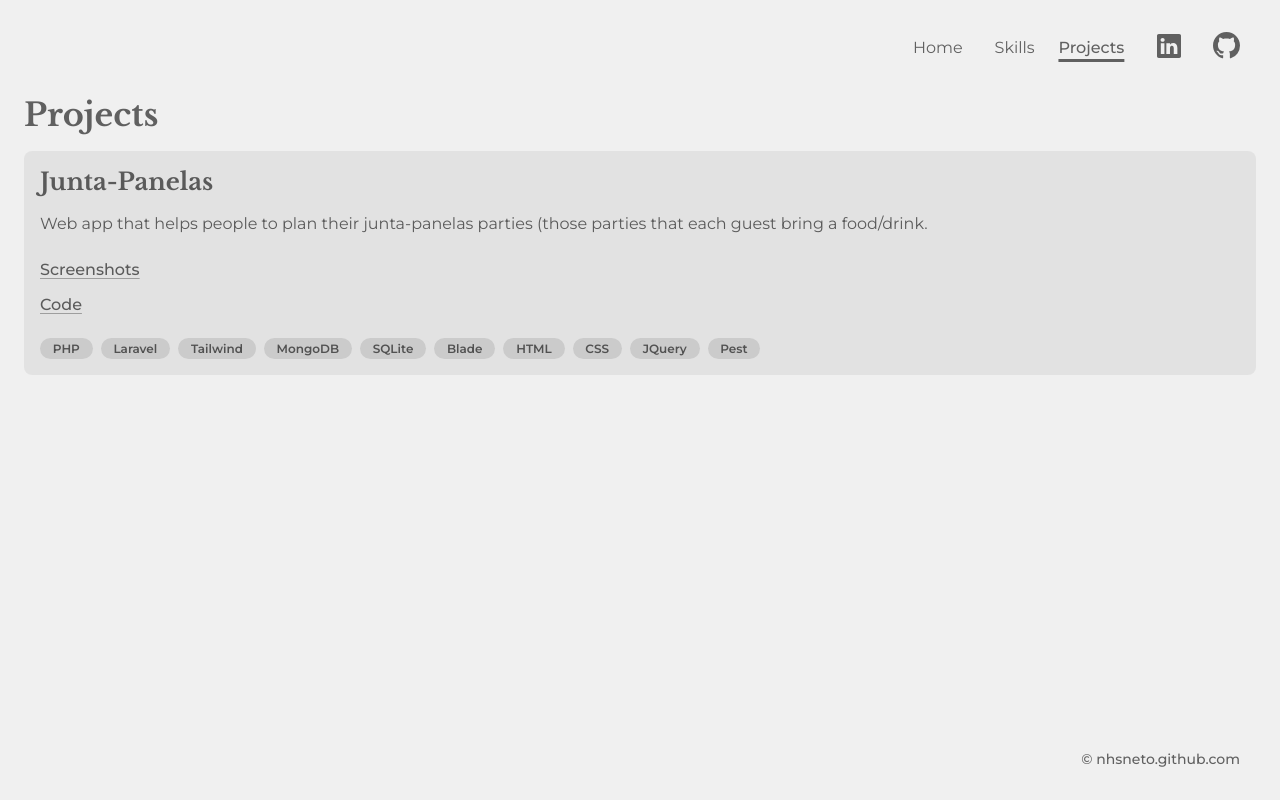
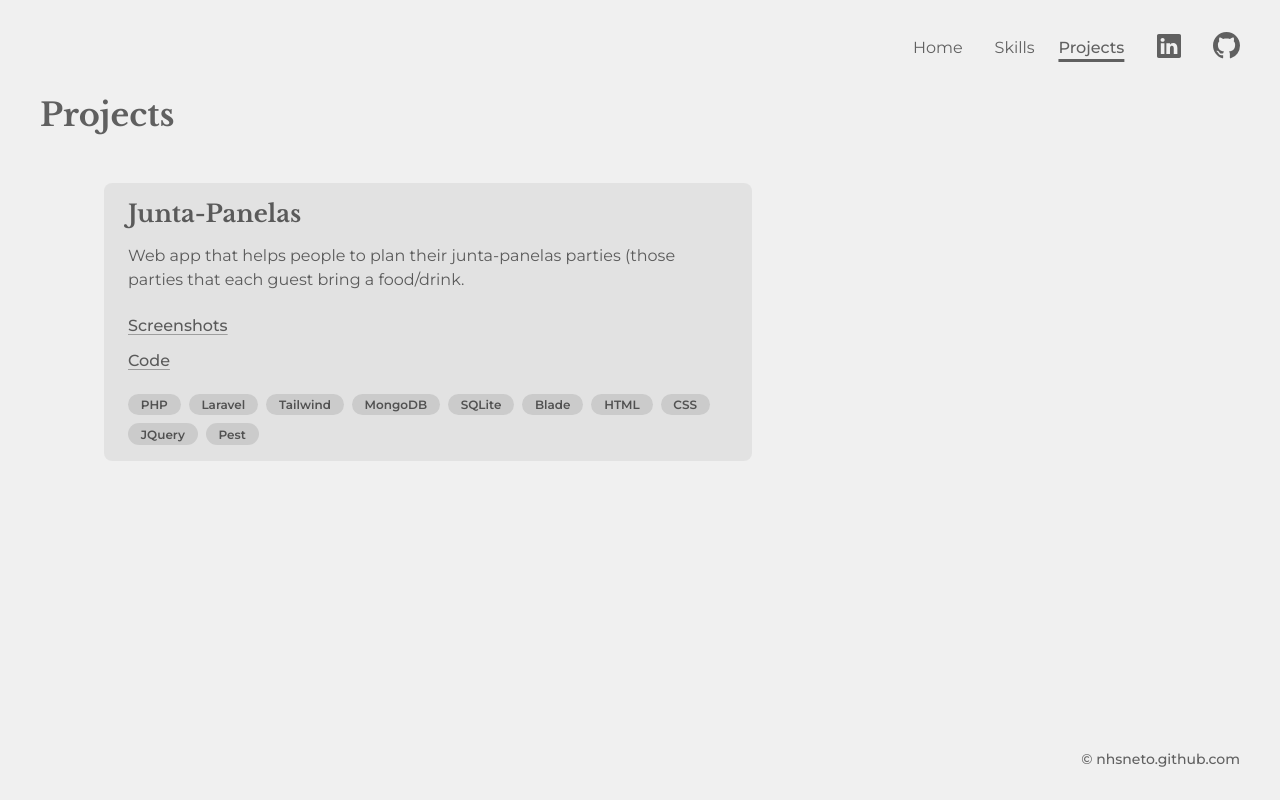
Before and after one commit to nhsneto/portfolio, a Next.js app: page /projects in a window 1280 px wide. Built offline with nearby package versions, Linux system fonts and the light colour scheme.

Commit message:
Make projects page responsive

```diff
--- a/app/components/Project.module.css
+++ b/app/components/Project.module.css
@@ -19,6 +19,7 @@
 }
 
 .link {
+  align-self: self-start;
   text-decoration: underline;
   text-underline-offset: 0.2rem;
   text-decoration-color: rgba(0, 0, 0, 0.3);
@@ -38,3 +39,9 @@
   font-size: 0.75rem;
   font-weight: 600;
 }
+
+@media (min-width: 1024px) {
+  .container {
+    padding: 1rem 1.5rem;
+  }
+}
--- a/app/projects/page.module.css
+++ b/app/projects/page.module.css
@@ -9,8 +9,21 @@
 }
 
 .projectList {
-  margin-top: 1rem;
+  max-width: 648px;
+  margin-top: 3rem;
   display: flex;
   flex-direction: column;
   row-gap: 2rem;
 }
+
+@media (min-width: 768px) {
+  .container {
+    margin: 0 2.5rem;
+  }
+}
+
+@media (min-width: 1024px) {
+  .projectList {
+    margin-left: 4rem;
+  }
+}
```
